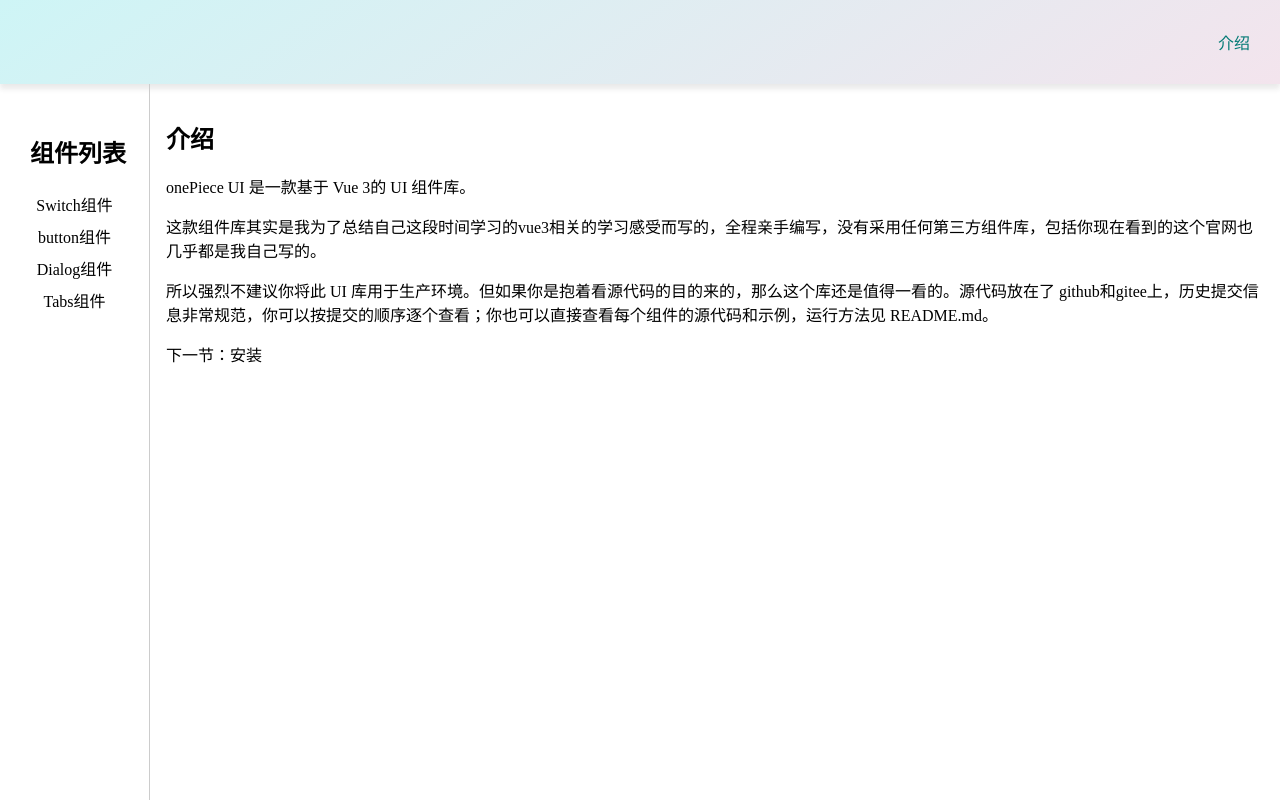
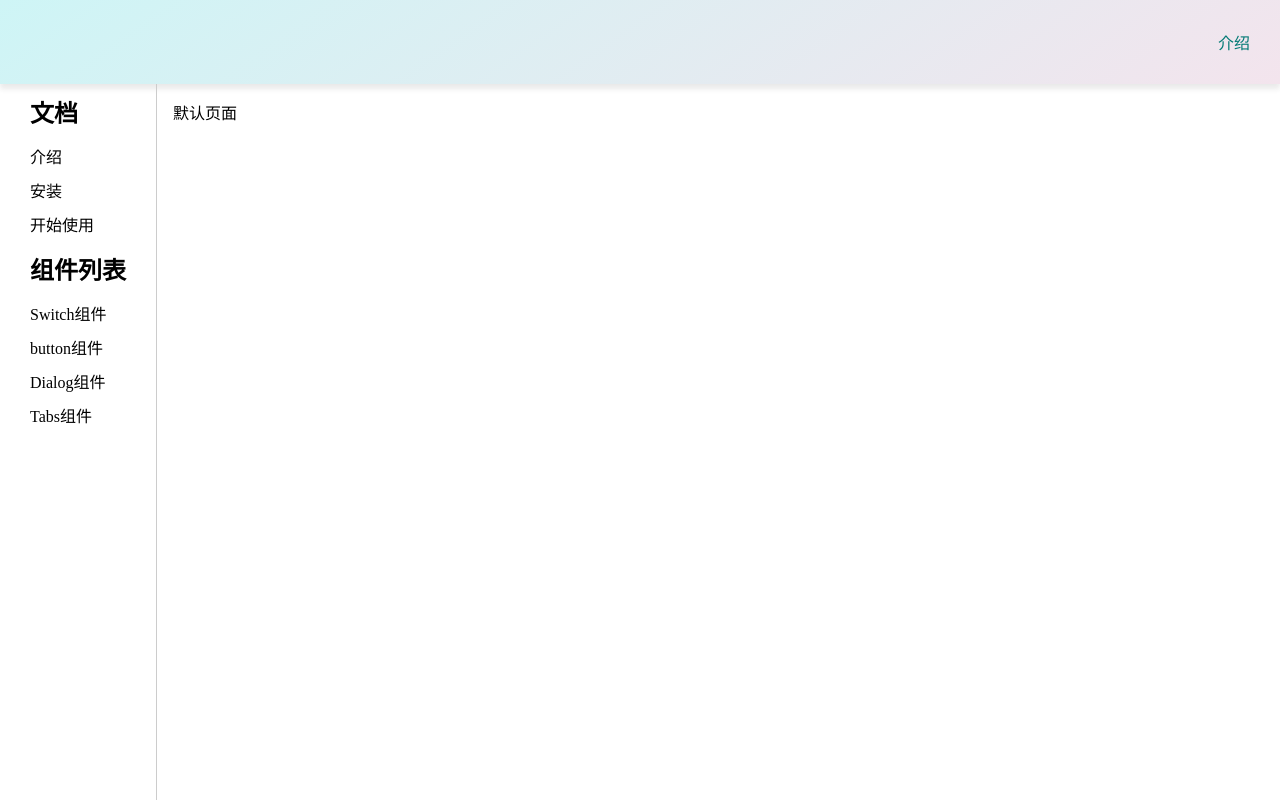
Before and after one commit to DuckZZZzzz/gulu-duck, a Vue app: page /#/doc in a window 1280 px wide. Built offline with nearby package versions, Linux system fonts and the light colour scheme.

Commit message:
feat: 增加文档说明的路由并高亮当前的路由

```diff
--- a/src/components/Aside.vue
+++ b/src/components/Aside.vue
@@ -1,5 +1,17 @@
 <template>
-    <aside v-if="menuvisible" >
+    <aside v-if="menuvisible">
+        <h2>文档</h2>
+        <ol class="list">
+            <li>
+                <router-link to="/doc/intro">介绍</router-link>
+            </li>
+            <li>
+                <router-link to="/doc/installation">安装</router-link>
+            </li>
+            <li>
+                <router-link to="/doc/get-started">开始使用</router-link>
+            </li>
+        </ol>
         <h2>组件列表</h2>
         <ol class="list">
             <li>
@@ -21,14 +33,37 @@
 
 <script setup lang="ts">
 import { inject, Ref } from 'vue';
-const menuvisible =  inject<Ref<boolean>>('menuvisible') as Ref<boolean>
+const menuvisible = inject<Ref<boolean>>('menuvisible') as Ref<boolean>
 </script>
 
 <style lang="scss" scoped>
-aside{
+aside {
+    white-space: nowrap;
+    // padding: 30px;
+    border-right: 1px solid #ccc;
 
-white-space: nowrap;
-padding: 30px;
+    h2 {
+        padding: 10px 30px;
+        margin: 0 auto;
     }
 
+    ol {
+        margin: 0;
+
+        li {
+            padding: 0;
+            a {
+                box-sizing: border-box;
+                display: inline-block;
+                width: 100%;
+                height: 100%;
+                padding: 5px 30px;
+            }
+        }
+    }
+}
+
+.router-link-active {
+    background-color: #CFF4F5;
+}
 </style>
--- a/src/components/DocDemo.vue
+++ b/src/components/DocDemo.vue
@@ -1,9 +1,4 @@
 <template>
-<article class="markdown-body" data-v-3e88de69=""><h1 id="介绍">介绍</h1>
-<p>onePiece UI 是一款基于 Vue 3的 UI 组件库。</p>
-<p>这款组件库其实是我为了总结自己这段时间学习的vue3相关的学习感受而写的，全程亲手编写，没有采用任何第三方组件库，包括你现在看到的这个官网也几乎都是我自己写的。</p>
-<p>所以强烈不建议你将此 UI 库用于生产环境。但如果你是抱着看源代码的目的来的，那么这个库还是值得一看的。源代码放在了 github和gitee上，历史提交信息非常规范，你可以按提交的顺序逐个查看；你也可以直接查看每个组件的源代码和示例，运行方法见 README.md。</p>
-<p>下一节：<a href="#/doc/install">安装</a></p>
-</article>
+默认页面
 
 </template>
--- a/src/views/Doc.vue
+++ b/src/views/Doc.vue
@@ -29,20 +29,6 @@
     flex: 1;
     //注意flex：1生效的前提是父容器高度固定
     display: flex;
-    aside{
-        box-sizing: border-box;
-        text-align: center;
-        width: 150px;
-        height: 100%;
-        border-right: 1px solid #ccc;
-        >h2{
-            margin-bottom: 4px;
-        }
-        >.list {
-            height: 85%;
-            overflow: auto;
-        }
-    }
     main{
         flex: 1;
         padding: 16px;
```
Also changed, not shown: src/router.ts (+12 -0 lines). Lines whose indentation alone changed are shown as unchanged.
